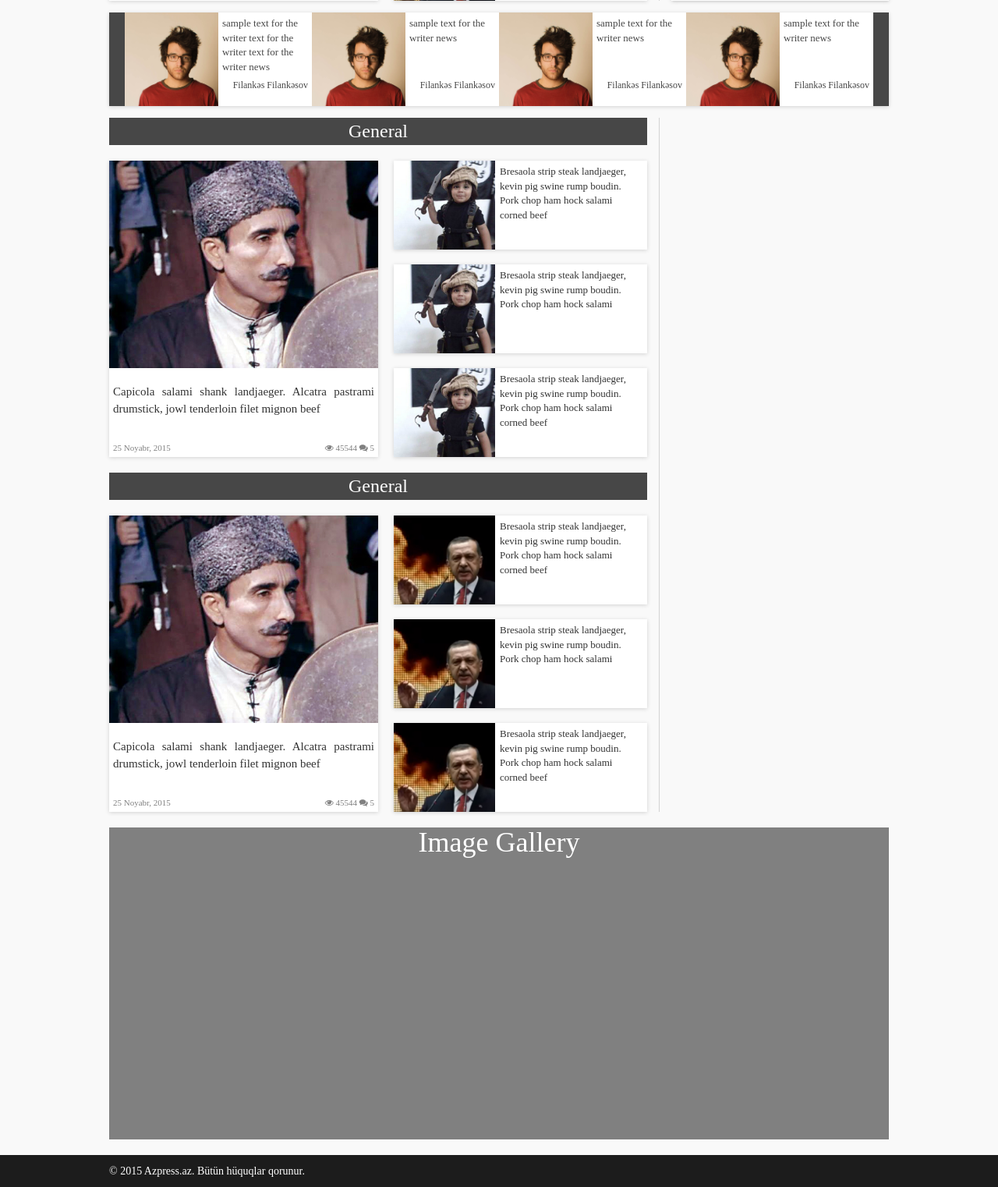
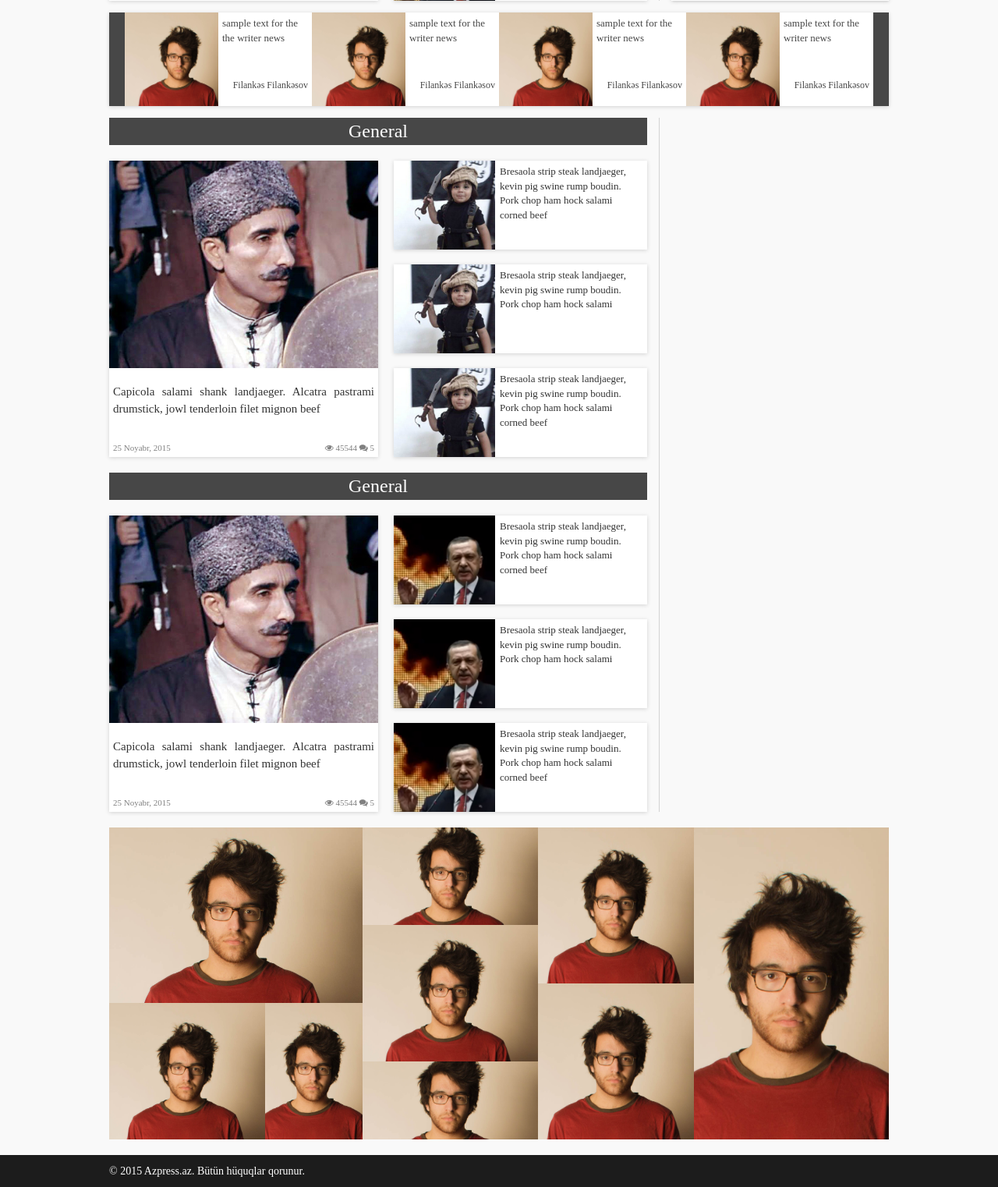
Before and after one commit to orkhanfarmanli/azpress.az, a PHP site: page / in a window 1280 px wide. Shown: the part 1661-3183 px from the top of the page at 78% size. Run offline with PHP 8.4, Linux system fonts and the light colour scheme.

Commit message:
image gallery beta

```diff
--- a/style/imageGallery.css
+++ b/style/imageGallery.css
@@ -1,13 +1,94 @@
-
-/*image gallery*/
-
 .imageGallery{
   width: 100%;
   height: 400px;
-  background: gray;
+  background: lightgray;
   margin-top: 20px;
-  color: white;
-  text-align: center;
+  position: relative;
+}
+.galBox{
+  overflow: hidden;
+  position: absolute;
+
 }
 
-/*image gallery end*/
+.galBox:hover > .galImgBox{
+  -webkit-filter: brightness(80%);
+  filter: brightness(80%);
+}
+.galBox:hover > .galText{
+  background: rgba(241, 70, 44, 0.9);
+  bottom: 0;
+
+}
+
+.galImgBox{
+  transition: 0.3s all ease;
+  width: 100%;
+  height: 100%;
+}
+
+.galText{
+  transition: 0.5s all ease;
+  position: absolute;
+  bottom: -100%;
+  left: 50%;
+  transform: translateX(-50%);
+  width: 100%;
+  padding: 5px;
+  color: white;
+
+}
+
+
+#galBox1{
+  width: 325px;
+  height: 225px;
+}
+
+
+#galBox2{
+  width: 200px;
+  height: 175px;
+  bottom: 0;
+}
+#galBox3{
+  width: 125px;
+  height: 175px;
+  bottom: 0;
+  left: 200px;
+}
+#galBox4{
+  width: 225px;
+  height: 125px;
+  left: 325px;
+}
+#galBox5{
+  width: 225px;
+  height: 175px;
+  left: 325px;
+  top: 125px;
+}
+#galBox6{
+  width: 225px;
+  height: 100px;
+  bottom: 0;
+  left: 325px;
+}
+
+#galBox7{
+  width: 200px;
+  height: 200px;
+  right: 250px;
+}
+#galBox8{
+  width: 200px;
+  height: 200px;
+  right: 250px;
+  bottom: 0;
+}
+
+#galBox9{
+  width: 250px;
+  height: 400px;
+  right: 0;
+}
--- a/style/writerSlider.css
+++ b/style/writerSlider.css
@@ -48,13 +48,6 @@
 
 }
 
-.writerList li:hover .writerDescDiv{
-  z-index: 200;
-  transition: 0.3s all ease;
-  /*box-shadow: 10px 10px 10px 10px black;*/
-
-}
-
 .writerImgDiv{
   float: left;
   width: 50%;
--- a/view/imageGallery.php
+++ b/view/imageGallery.php
@@ -1,3 +1,124 @@
 <div class="imageGallery">
-    <h1>Image Gallery</h1>
+
+
+<a href="#">
+  <div class="galBox" id="galBox1">
+
+          <div style="background: url(../img/man.jpg); background-size:cover; background-position:center" class="galImgBox">
+
+          </div>
+
+          <div class="galText">
+              <span>Xoşbəxtlik adasına səyahət qazandınız təbriklər</span>
+          </div>
+
+    </div>
+</a>
+<a href="#">
+  <div class="galBox" id="galBox2">
+
+          <div style="background: url(../img/man.jpg); background-size:cover; background-position:center" class="galImgBox">
+
+          </div>
+
+          <div class="galText">
+              <span>Xoşbəxtlik adasına səyahət qazandınız təbriklər</span>
+          </div>
+
+    </div>
+</a>
+<a href="#">
+  <div class="galBox" id="galBox3">
+
+          <div style="background: url(../img/man.jpg); background-size:cover; background-position:center" class="galImgBox">
+
+          </div>
+
+          <div class="galText">
+              <span>Xoşbəxtlik adasına səyahət qazandınız təbriklər</span>
+          </div>
+
+    </div>
+</a>
+<a href="#">
+  <div class="galBox" id="galBox4">
+
+          <div style="background: url(../img/man.jpg); background-size:cover; background-position:center" class="galImgBox">
+
+          </div>
+
+          <div class="galText">
+              <span>Xoşbəxtlik adasına səyahət qazandınız təbriklər</span>
+          </div>
+
+    </div>
+</a>
+<a href="#">
+  <div class="galBox" id="galBox5">
+
+          <div style="background: url(../img/man.jpg); background-size:cover; background-position:center" class="galImgBox">
+
+          </div>
+
+          <div class="galText">
+              <span>Xoşbəxtlik adasına səyahət qazandınız təbriklər</span>
+          </div>
+
+    </div>
+</a>
+<a href="#">
+  <div class="galBox" id="galBox6">
+
+          <div style="background: url(../img/man.jpg); background-size:cover; background-position:center" class="galImgBox">
+
+          </div>
+
+          <div class="galText">
+              <span>Xoşbəxtlik adasına səyahət qazandınız təbriklər</span>
+          </div>
+
+    </div>
+</a>
+<a href="#">
+  <div class="galBox" id="galBox7">
+
+          <div style="background: url(../img/man.jpg); background-size:cover; background-position:center" class="galImgBox">
+
+          </div>
+
+          <div class="galText">
+              <span>Xoşbəxtlik adasına səyahət qazandınız təbriklər</span>
+          </div>
+
+    </div>
+</a>
+<a href="#">
+  <div class="galBox" id="galBox8">
+
+          <div style="background: url(../img/man.jpg); background-size:cover; background-position:center" class="galImgBox">
+
+          </div>
+
+          <div class="galText">
+              <span>Xoşbəxtlik adasına səyahət qazandınız təbriklər</span>
+          </div>
+
+    </div>
+</a>
+<a href="#">
+  <div class="galBox" id="galBox9">
+
+          <div style="background: url(../img/man.jpg); background-size:cover; background-position:center" class="galImgBox">
+
+          </div>
+
+          <div class="galText">
+              <span>Xoşbəxtlik adasına səyahət qazandınız təbriklər</span>
+          </div>
+
+    </div>
+</a>
+
+
+
 </div>
--- a/view/writerSlider.php
+++ b/view/writerSlider.php
@@ -16,7 +16,7 @@
             // writer array [
 
             writerArray = [
-              ['img/man.jpg','Filankəs Filankəsov','https://github.com/orkhanfarmanli', 'sample text for the writer text for the writer text for the writer news'],
+              ['img/man.jpg','Filankəs Filankəsov','https://github.com/orkhanfarmanli', 'sample text for the the writer news'],
               ['img/man.jpg','Filankəs Filankəsov','https://github.com/orkhanfarmanli', 'sample text for the writer news'],
               ['img/man.jpg','Filankəs Filankəsov','https://github.com/orkhanfarmanli', 'sample text for the writer news'],
               ['img/man.jpg','Filankəs Filankəsov','https://github.com/orkhanfarmanli', 'sample text for the writer news'],
```
